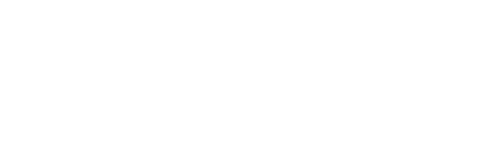
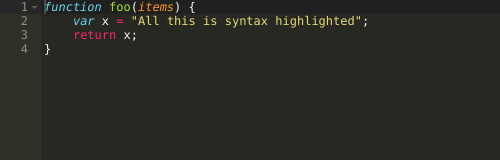
Before and after one commit to deaf-glassmakers/kedalion, an Electron app: page index.html in a window 500 px wide. Drawn offline with Linux system fonts and the light colour scheme.

Commit message:
working  code editor. TO DO: research more on how to improve the security bits. for now please go ahead with the development

```diff
--- a/index.html
+++ b/index.html
@@ -1,11 +1,16 @@
 <!DOCTYPE html>
 <html lang="en">
 <head>
-<meta charset="UTF-8">
-<!-- https://developer.mozilla.org/en-US/docs/Web/HTTP/CSP -->
-<meta http-equiv="Content-Security-Policy" content="default-src 'self' 'unsafe-inline' blob:; script-src 'self' 'unsafe-inline' blob:; img-src 'self' data:;">
-<meta http-equiv="X-Content-Security-Policy" content="default-src 'self'; script-src 'self'">
 <title>ACE in Action</title>
+<style type="text/css" media="screen">
+    #editor {
+        position: absolute;
+        top: 0;
+        right: 0;
+        bottom: 0;
+        left: 0;
+    }
+</style>
 </head>
 <body>
 
@@ -15,6 +20,10 @@
 }</div>
 
 <script src="./libraries/ace.js" type="text/javascript" charset="utf-8"></script>
-<script src="./static/js/renderer.js" type="text/javascript" charset="utf-8"></script>
+<script>
+    var editor = ace.edit("editor");
+    editor.setTheme("ace/theme/monokai");
+    editor.session.setMode("ace/mode/javascript");
+</script>
 </body>
 </html>
```
